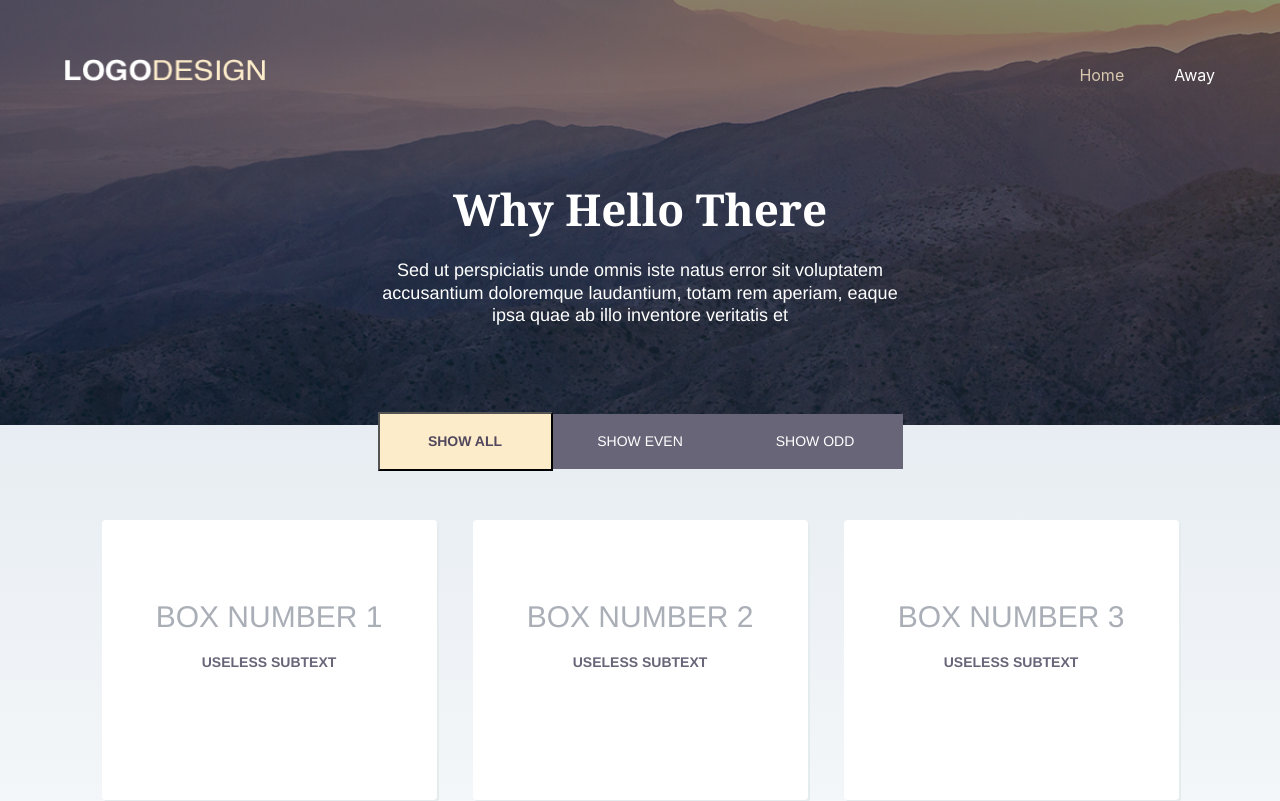
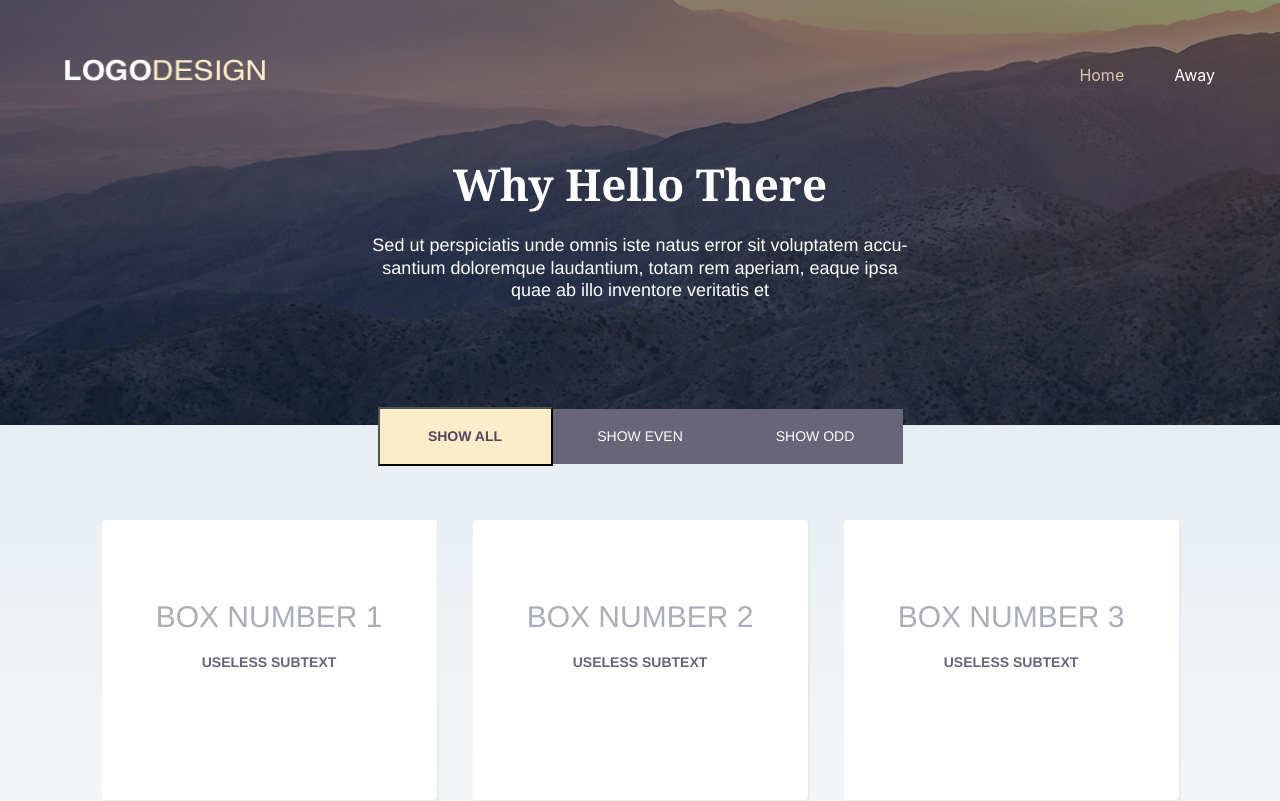
Before and after one commit to SimonPringleWallace/bonfire-challenge, a React (Create React App) app: page / in a window 1280 px wide. Shown: the top 801 px of the page. Built offline with nearby package versions, Linux system fonts and the light colour scheme.

Commit message:
Dial in Distance Between Hero H1 and Top of Page
Bring H1 closer to the top of the page (was a little low) and
adjust the filter button height and media queries accordingly

```diff
--- a/src/filter.css
+++ b/src/filter.css
@@ -2,7 +2,7 @@
   display: flex;
   justify-content: center;
   align-items: center;
-  margin-top: 85px;
+  margin-top: 105px;
 }
 .filter-button {
   background-color: rgb(105,101,121);
--- a/src/hero.css
+++ b/src/hero.css
@@ -8,12 +8,12 @@
 }
 .greeting {
   text-align: center;
-  width: 535px;
+  width: 540px;
   margin: 0 auto;
-  color: rgb(255,255,255)
+  color: rgb(255,255,255);
+  margin-top:-25px;
 }
 h1 {
-  /* TODO: double check distance between this and the header looks a little low*/
   font-size: 44px;
   font-family: georgia;
   margin-bottom: 20px;
@@ -33,6 +33,7 @@ p {
   }
   .greeting {
     width: 500px;
+    margin-top: 0px;
   }
   h1 {
     font-size: 30px;
--- a/src/hero.js
+++ b/src/hero.js
@@ -57,7 +57,7 @@ class Hero extends React.Component {
           <h1> Why Hello There</h1>
           <p>
             Sed ut perspiciatis unde omnis iste natus error sit voluptatem
-            accusantium doloremque laudantium, totam rem aperiam, eaque ipsa
+            accu-santium doloremque laudantium, totam rem aperiam, eaque ipsa
             quae ab illo inventore veritatis et
           </p>
         </div>
```
